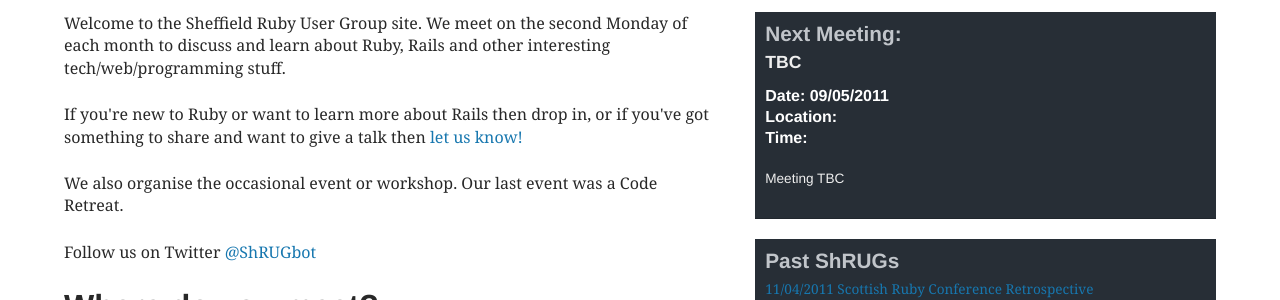
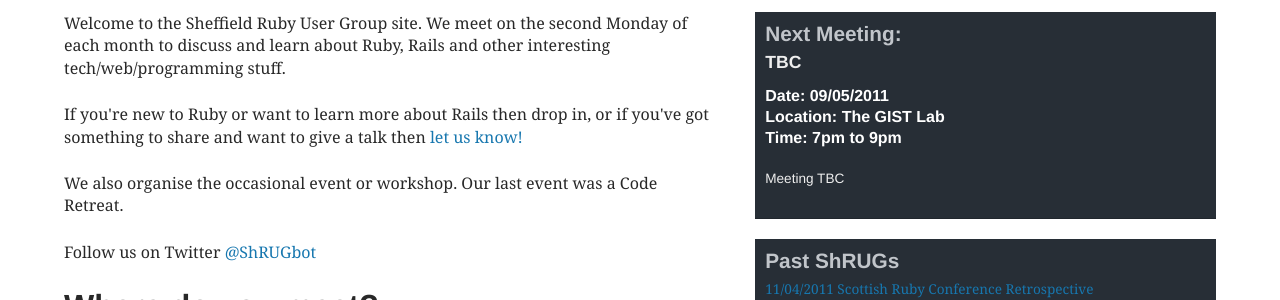
Before and after one commit to shruggers/shruggers.github.com, a Jekyll site: the page built from index.html, in a window 1280 px wide. Shown: the part 195-495 px from the top of the page. Built offline with Jekyll 4.4.1, drawn with Linux system fonts in a browser that asks for light colours; nearby versions of some CDN libraries.

```diff
--- a/_posts/2011-05-09-shrug-18.markdown
+++ b/_posts/2011-05-09-shrug-18.markdown
@@ -1,6 +1,9 @@
 ---
-layout: default
+layout: meetings
 title: TBC
 categories: meetings
+time: 7pm to 9pm
+location: The GIST Lab
 ---
+
 Meeting TBC
```
